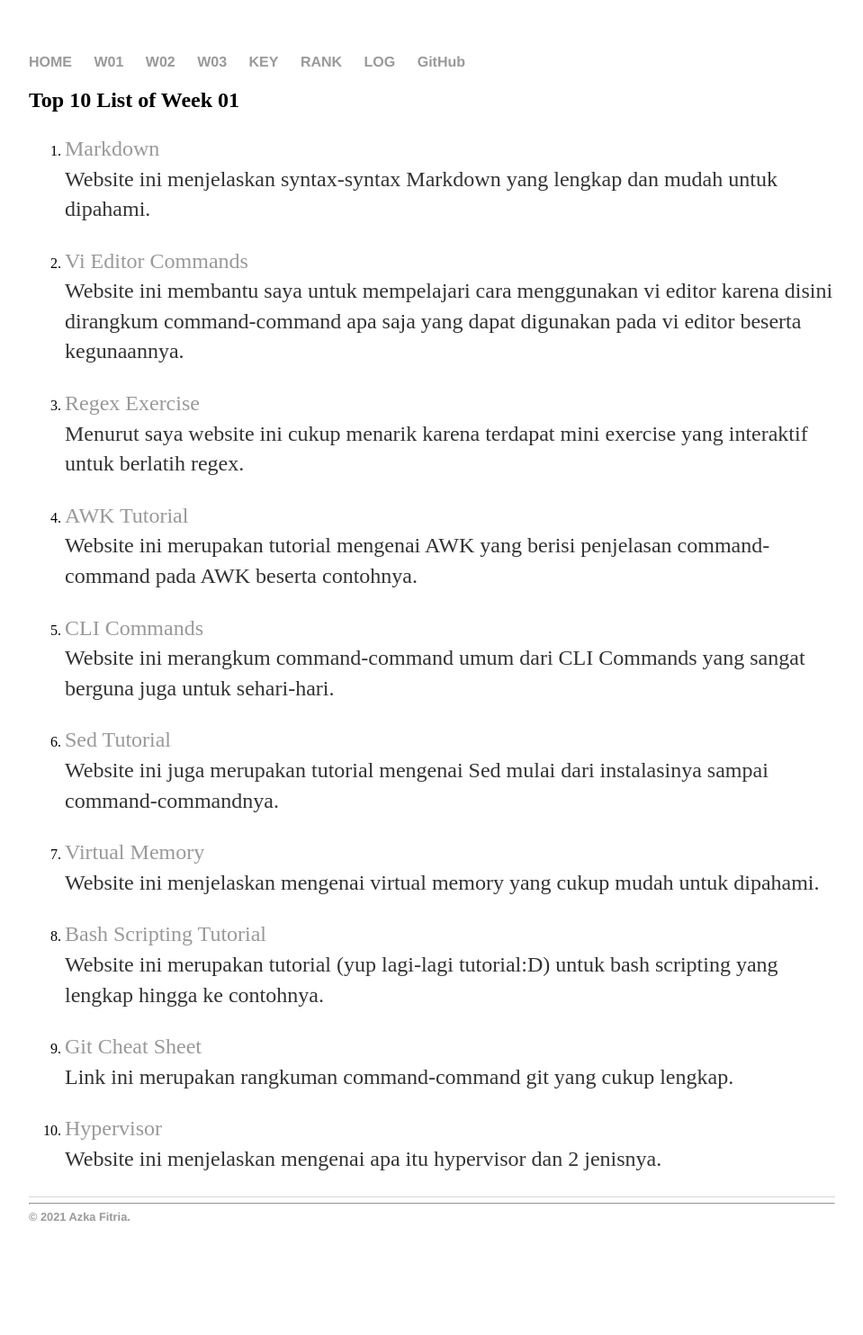
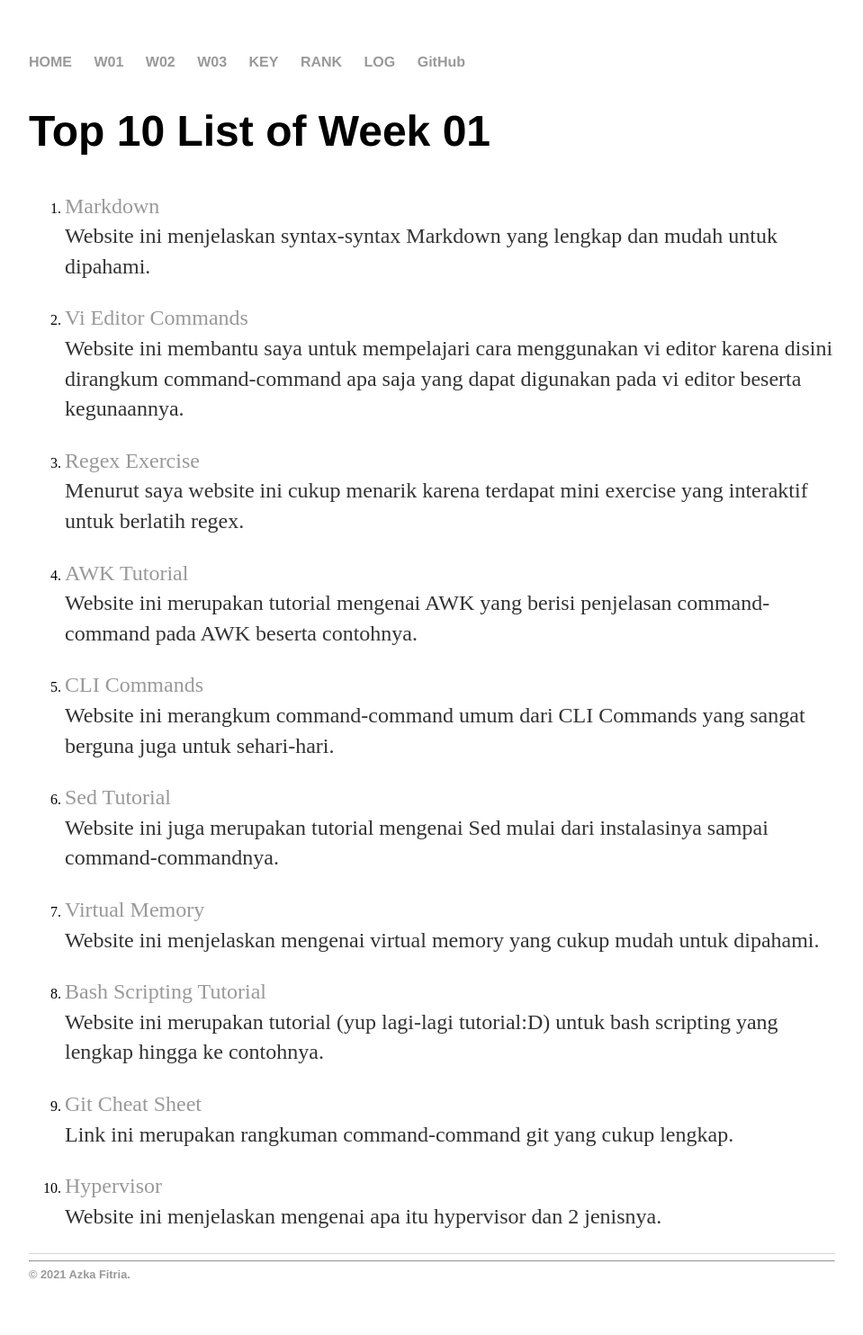
Before and after one commit to azkafitria/os211, a Jekyll site: the page built from W01.md, in a window 1280 px wide. Shown: the whole page at 90% size, without its empty margins (160-1119 px from the left). Built offline with Jekyll 4.4.1, drawn with Linux system fonts in a browser that asks for light colours; our own code applies the rules of GitHub Pages for plain Markdown files; before the commit the page ends 1420 px from its top, so only the background shows below that.

Commit message:
Update W01.md

```diff
--- a/W01.md
+++ b/W01.md
@@ -3,7 +3,7 @@ layout: layout
 permalink: /W01/
 ---
 
-## Top 10 List of Week 01
+# Top 10 List of Week 01
 1. [Markdown](https://www.markdownguide.org/)<br>
   Website ini menjelaskan syntax-syntax Markdown yang lengkap dan mudah untuk dipahami.
 
```
